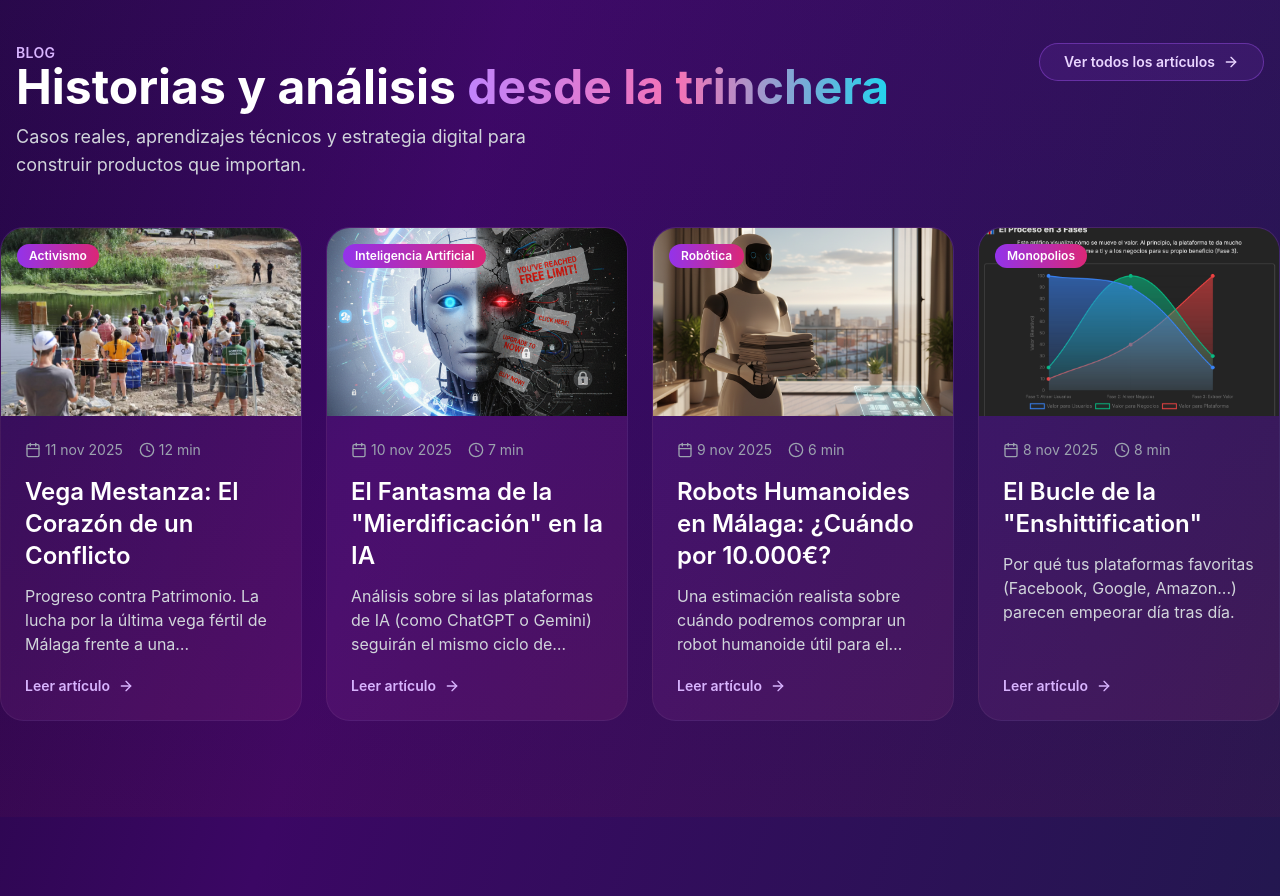
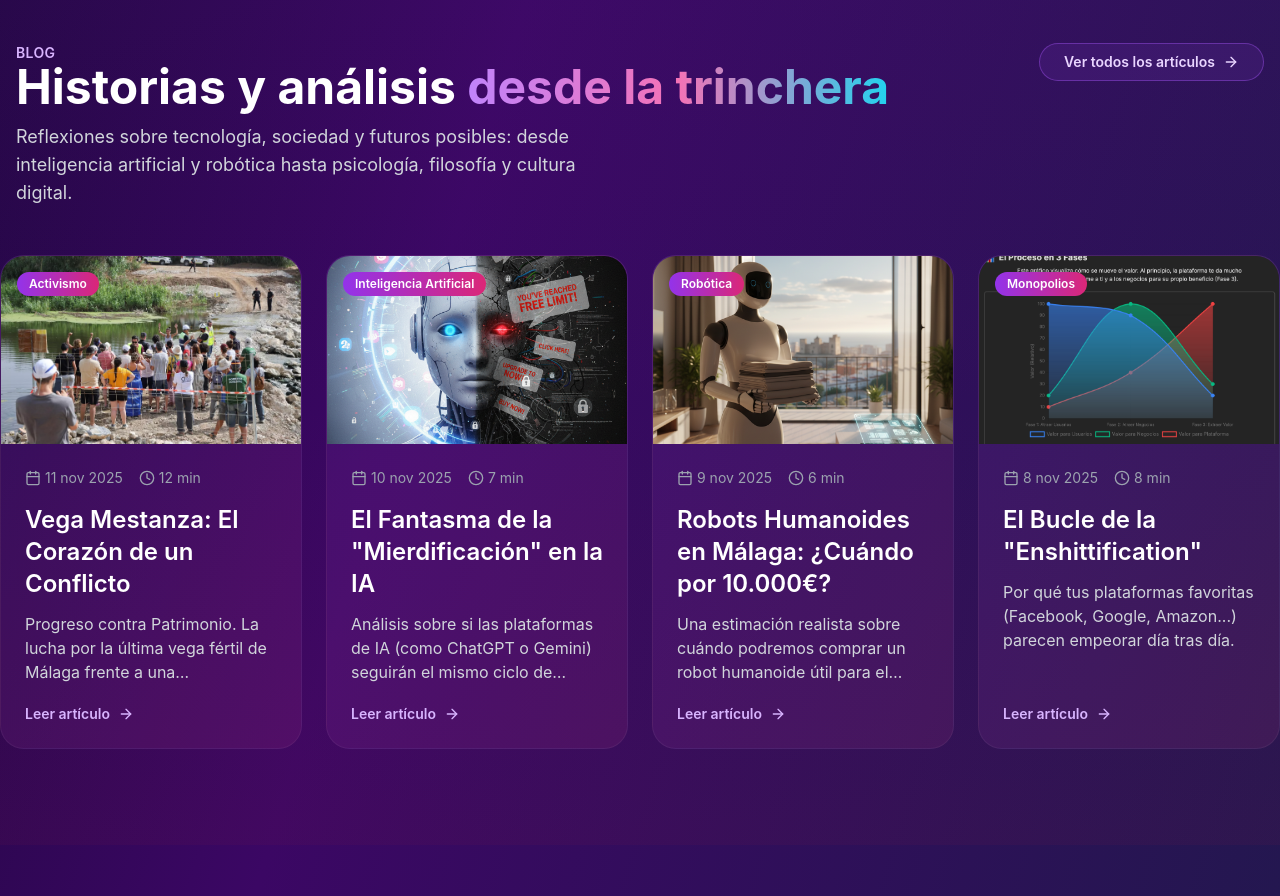
Before and after one commit to Quitiweb/qw-landing, a React (Vite) app: page / in a window 1280 px wide. Shown: the part 2480-3376 px from the top of the page. Built offline with nearby package versions, Linux system fonts and the light colour scheme.

Commit message:
Updated blog description.

```diff
--- a/src/components/Blog.jsx
+++ b/src/components/Blog.jsx
@@ -31,7 +31,7 @@ const Blog = () => {
               Historias y análisis <span className="gradient-text">desde la trinchera</span>
             </h2>
             <p className="mt-3 max-w-xl text-lg text-gray-300">
-              Casos reales, aprendizajes técnicos y estrategia digital para construir productos que importan.
+              Reflexiones sobre tecnología, sociedad y futuros posibles: desde inteligencia artificial y robótica hasta psicología, filosofía y cultura digital.
             </p>
           </motion.div>
 
```
